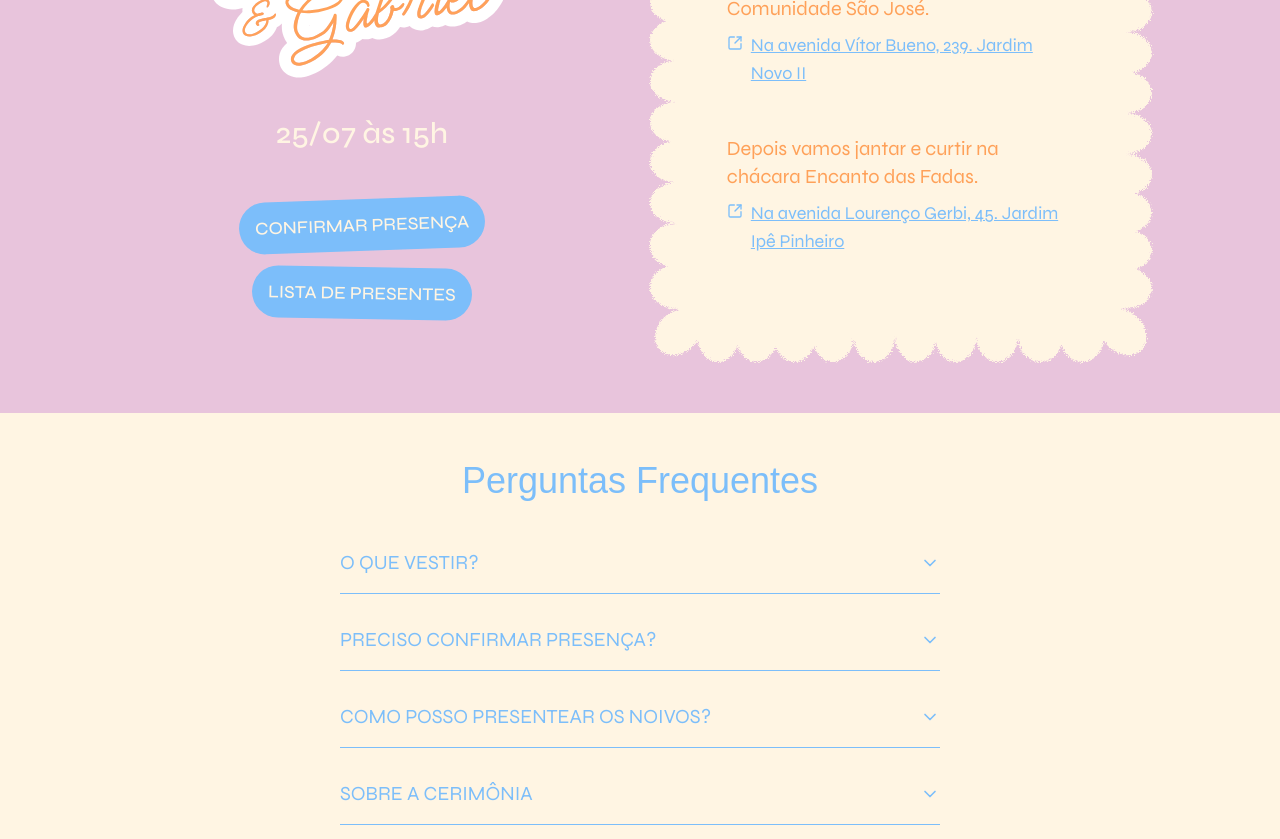
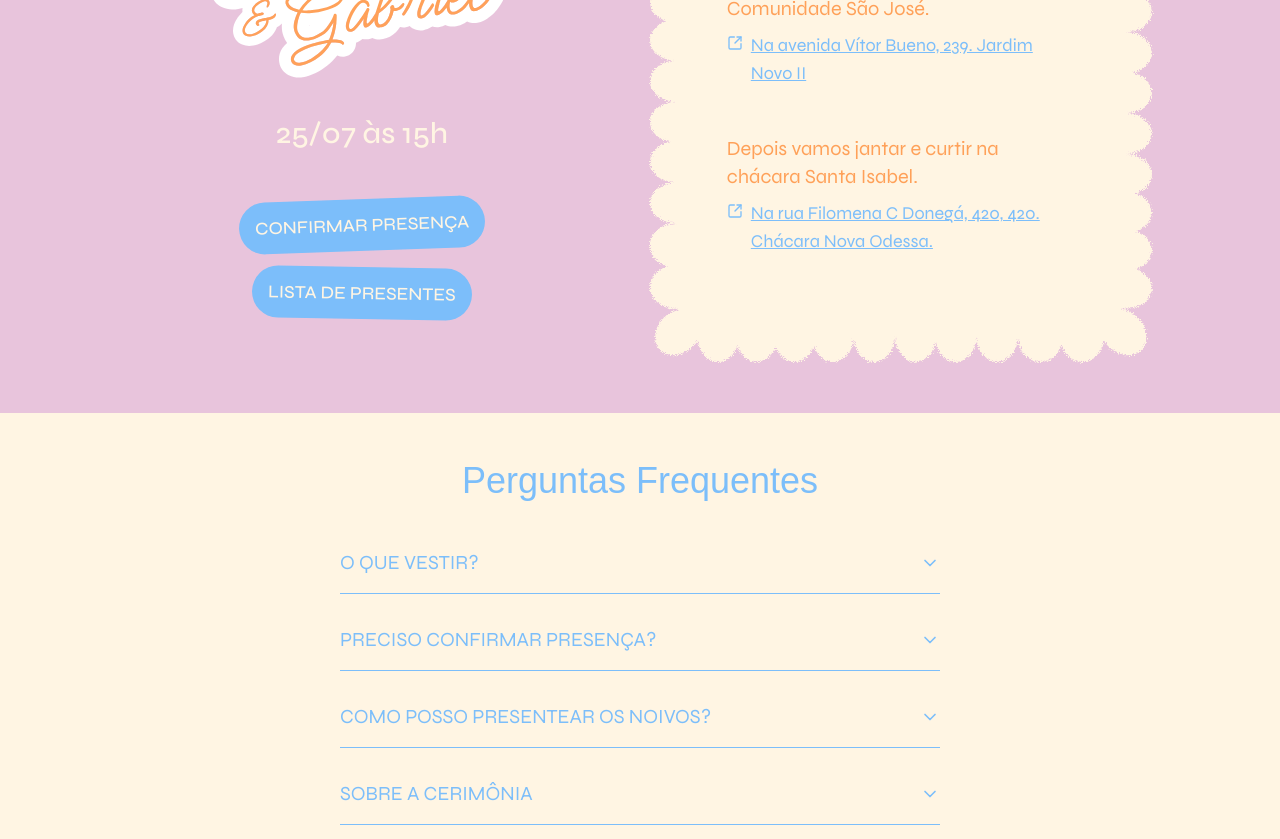
Before and after one commit to gabrielmend99/lariel2026, a Next.js app: page / in a window 1280 px wide. Shown: the part 1700-2539 px from the top of the page. Built offline with nearby package versions, Linux system fonts and the light colour scheme; a web font is replaced by a local one.

Commit message:
mudança na chacara

```diff
--- a/src/app/page.tsx
+++ b/src/app/page.tsx
@@ -20,8 +20,6 @@ export default function Home() {
           answer: (
             <>
               O traje é social e pra gente isso significa: se sinta elegante, mas principalmente confortável!<br/><br/>
-
-              Nossa festa será inteiramente ao ar livre, com pista de dança na grama, então vale trocar saltos muito finos e altos por opções mais amigas da festa.<br/><br/>
 
               Iremos nos casar no inverno e o clima anda cheio de surpresas, escolha roupas que possam combinar com uma camada extra, pra se manter aquecido caso precise.<br/><br/>
               Lembre-se, branco e off white, são reservados para a noiva ok?
--- a/src/components/Info.tsx
+++ b/src/components/Info.tsx
@@ -34,11 +34,11 @@ export function Info() {
                     </div>
                         <div className="flex flex-col gap-2">
                         <p className="text-orange">
-                            Depois vamos jantar e curtir na chácara Encanto das Fadas.
+                            Depois vamos jantar e curtir na chácara Santa Isabel.
                         </p>
-                        <a href="https://maps.app.goo.gl/YZi94TpPBE9HcoV2A" target="_blank" rel="noopener noreferrer" className="text-blue text-lg underline transition-all hover:scale-105 active:scale-95 inline-flex gap-2">
+                        <a href="https://maps.app.goo.gl/Vfrm1RpatEgoM3ZB6" target="_blank" rel="noopener noreferrer" className="text-blue text-lg underline transition-all hover:scale-105 active:scale-95 inline-flex gap-2">
                             <SquareArrowOutUpRight className="mt-1 w-4 h-4 flex-shrink-0" />
-                            Na avenida Lourenço Gerbi, 45. Jardim Ipê Pinheiro
+                            Na rua Filomena C Donegá, 420, 420. Chácara Nova Odessa.
                         </a>
                     </div>
                 </div>
```
